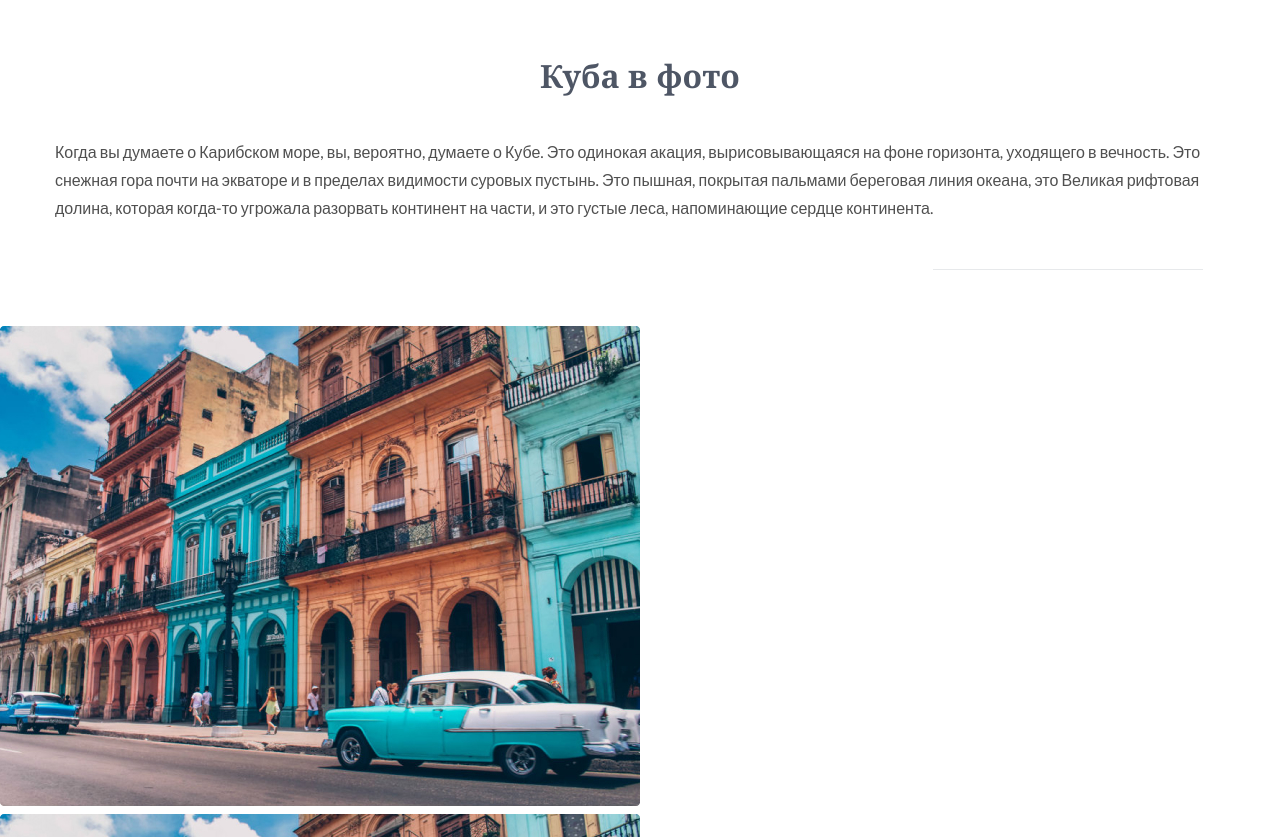
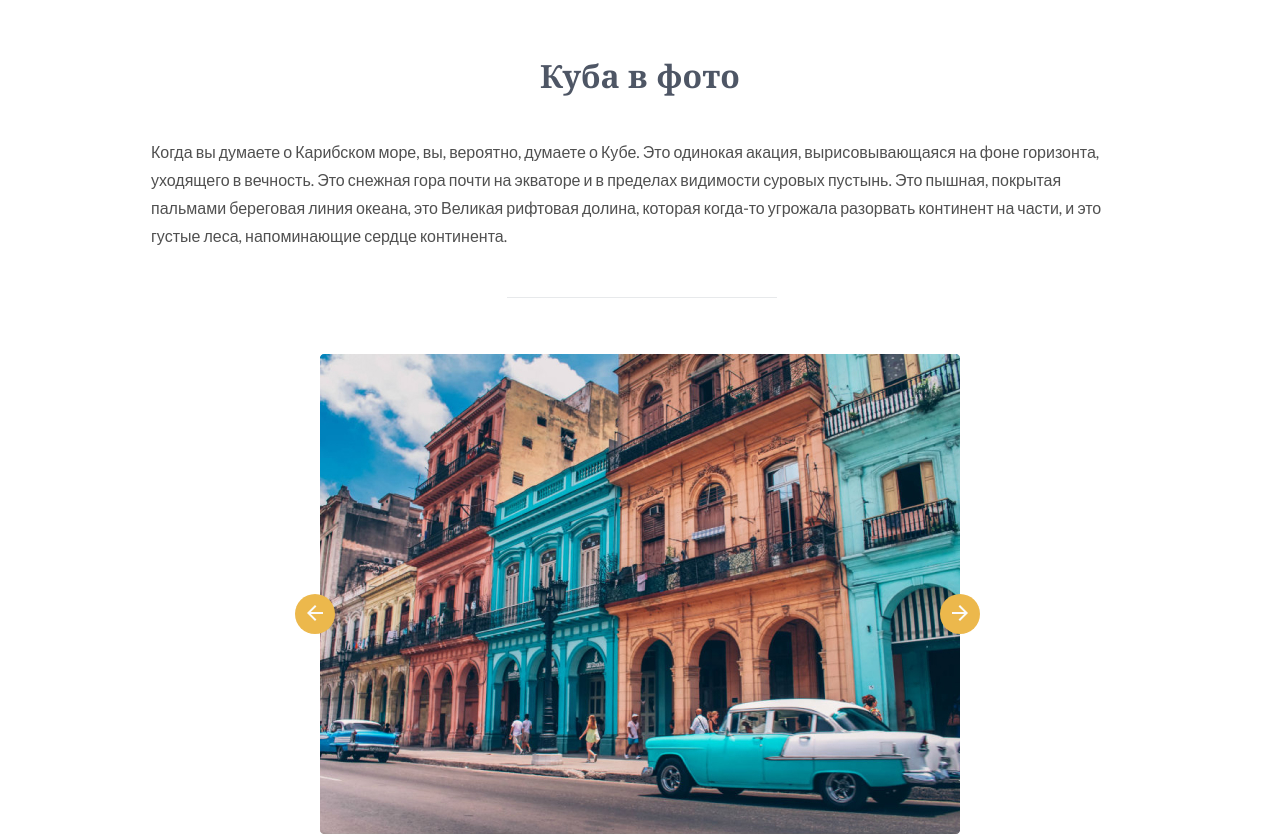
Before and after one commit to ESychev/Cuba, a plain HTML site: page index.html in a window 1280 px wide. Shown: the part 2880-3717 px from the top of the page. Drawn offline with nearby package versions, Linux system fonts and the light colour scheme.

Commit message:
add slider

```diff
--- a/css/style.css
+++ b/css/style.css
@@ -261,3 +261,29 @@ body {
     bottom: 0;
     margin: 0 auto;
 }
+
+.photo__slider {
+    max-width: 640px;
+    margin: 0 auto;
+}
+
+.slick-arrow {
+    border: none;
+    border-radius: 50%;
+    width: 40px;
+    height: 40px;
+    background-color: #ECB84C;
+    cursor: pointer;
+    position: absolute;
+    top: 50%;
+    transform: translate(-50%);
+    z-index: 5;
+}
+
+.slick-prev {
+    left: -5px;
+}
+
+.slick-next {
+    right: -40px;
+}
--- a/index.html
+++ b/index.html
@@ -112,7 +112,7 @@
     <section class="photo">
         <div class="container">
             <h2 class="photo__title title">Куба в фото</h2>
-            <p class="photo__text">
+            <p class="photo__text container-content">
                 Когда вы думаете о Карибском море, вы, вероятно, думаете о Кубе. Это одинокая акация, вырисовывающаяся на фоне горизонта, уходящего в вечность. Это снежная гора почти на экваторе и в пределах видимости суровых пустынь. Это пышная, покрытая пальмами береговая
                 линия океана, это Великая рифтовая долина, которая когда-то угрожала разорвать континент на части, и это густые леса, напоминающие сердце континента. </p>
         </div>
@@ -122,6 +122,8 @@
             <img class="photo__img" src="./images/photo-slider.jpg" alt="">
         </div>
     </section>
+
+
     <script src="https://ajax.googleapis.com/ajax/libs/jquery/3.4.1/jquery.min.js"></script>
     <script src="js/slick.min.js"></script>
     <script src="js/main.js"></script>
--- a/js/main.js
+++ b/js/main.js
@@ -1,3 +1,7 @@
-$(function(){
-
+$(function() {
+    $('.photo__slider').slick({
+        // arrows: false,
+        prevArrow: '<button type = "button" class = "slick-prev">  <img src="images/arrow-left.svg" alt=""> </ button>',
+        nextArrow: '<button type = "button" class = "slick-next">  <img src="images/arrow-right.svg" alt=""> </ button>'
+    });
 });
```
Also changed, not shown: images/arrow-left.svg (added), images/arrow-right.svg (added).
